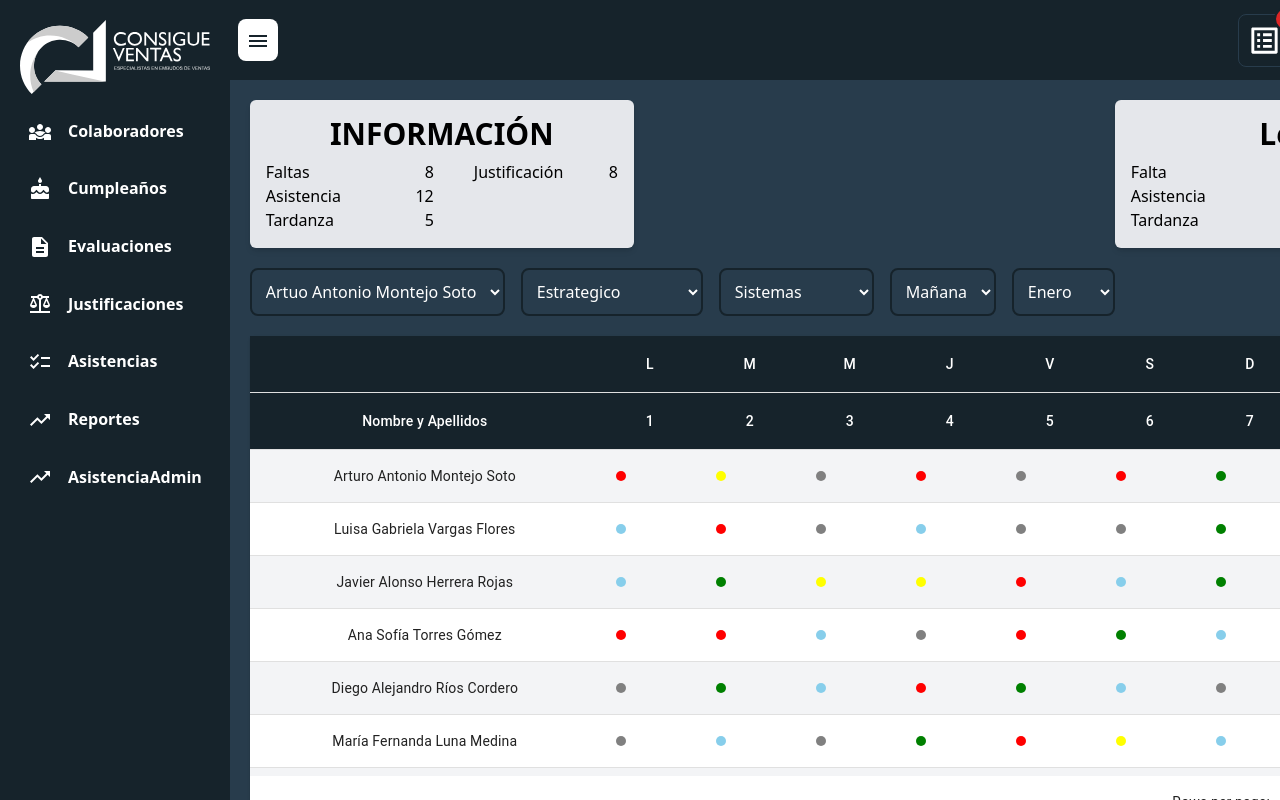
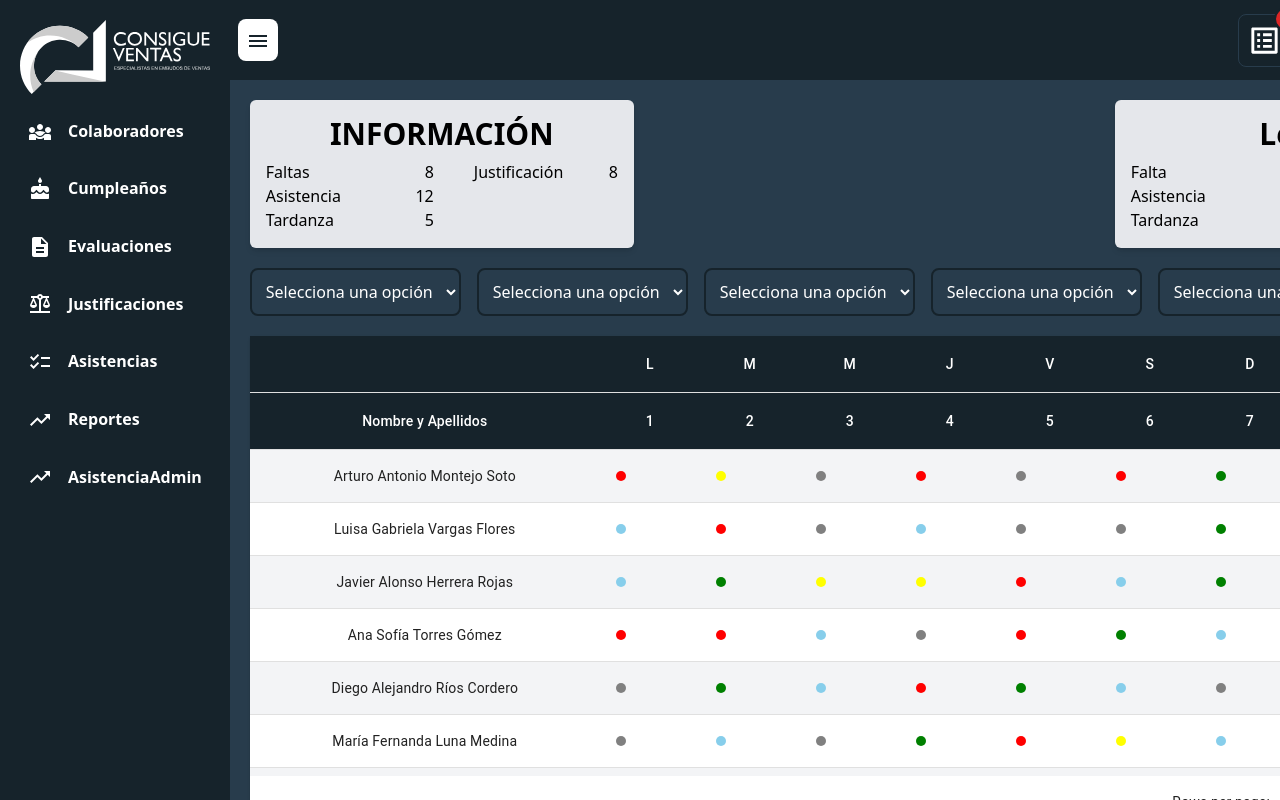
Before and after one commit to AREASISTEMAS123/SISTEMAS, a React (Vite) app in the folder frontend/: page /asistenciaAdmin in a window 1280 px wide. Built offline with nearby package versions, Linux system fonts and the light colour scheme.

Commit message:
arreglando DynamicSelect

```diff
--- a/frontend/src/Components/commons/DynamicSelect.jsx
+++ b/frontend/src/Components/commons/DynamicSelect.jsx
@@ -1,22 +1,29 @@
 import { useState } from "react";
 import PropTypes from 'prop-types';
 
-export const DynamicSelect = ({ options }) => {
+
+
+export const DynamicSelect = ({ options, onChange }) => {
   const [selectedOption, setSelectedOption] = useState("");
 
   const handleChange = (event) => {
-    setSelectedOption(event.target.value);
+    const selectedValue = event.target.value;
+    setSelectedOption(selectedValue);
+    onChange(selectedValue);
   };
+
+  DynamicSelect.propTypes = {
+    options: PropTypes.array.isRequired,
+    onChange: PropTypes.func.isRequired,
+  }
+
   return (
     <>
-      <select
-        value={selectedOption}
-        onChange={handleChange}
-        className="bg-cv-secondary border-2 border-cv-primary text-white text-base rounded-lg block p-2.5 outline-none"
-      >
-        {options.map((option, index) => (
-          <option key={index} value={option}>
-            {option}
+      <select value={selectedOption} onChange={handleChange} className="bg-cv-secondary border-2 border-cv-primary text-white text-base rounded-lg block p-2.5 outline-none">
+        <option value="">Selecciona una opción</option>
+        {options.map((option) => (
+          <option key={option.value} value={option.value}>
+            {option.label}
           </option>
         ))}
       </select>
```
